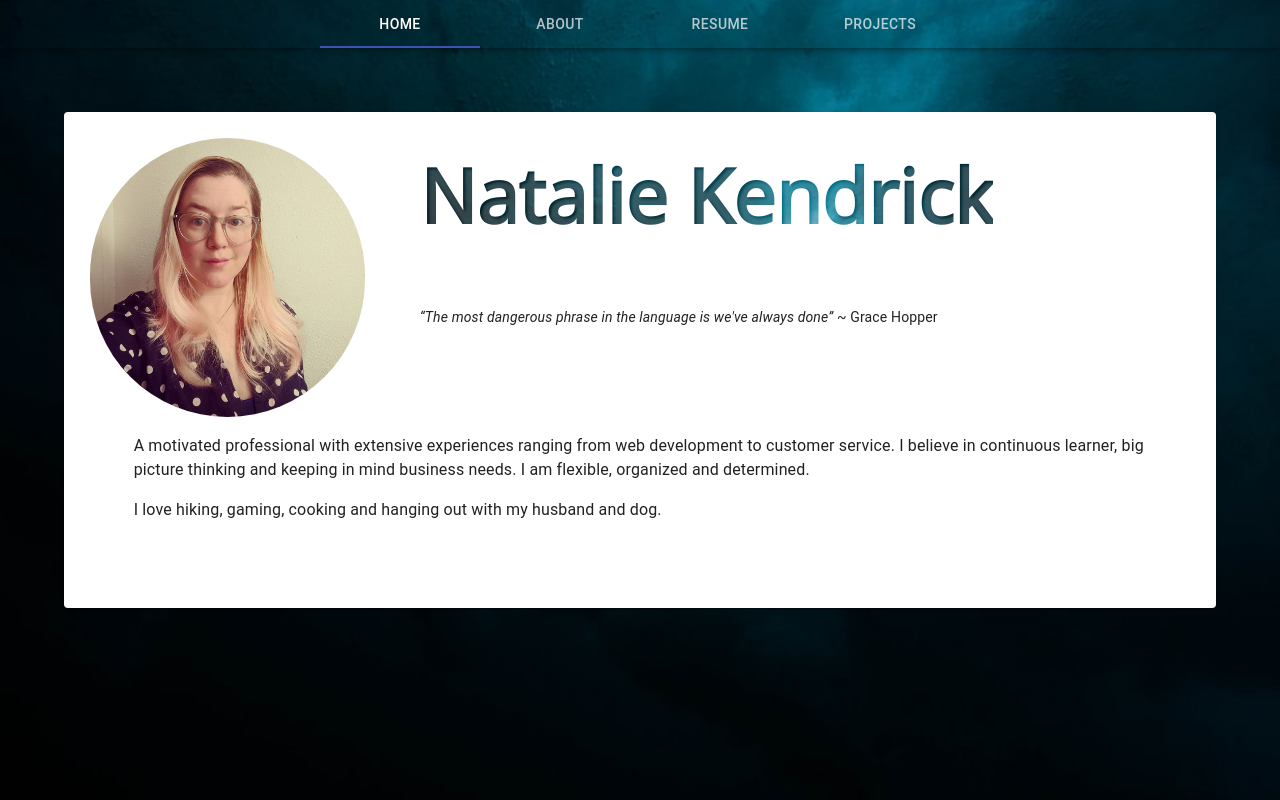
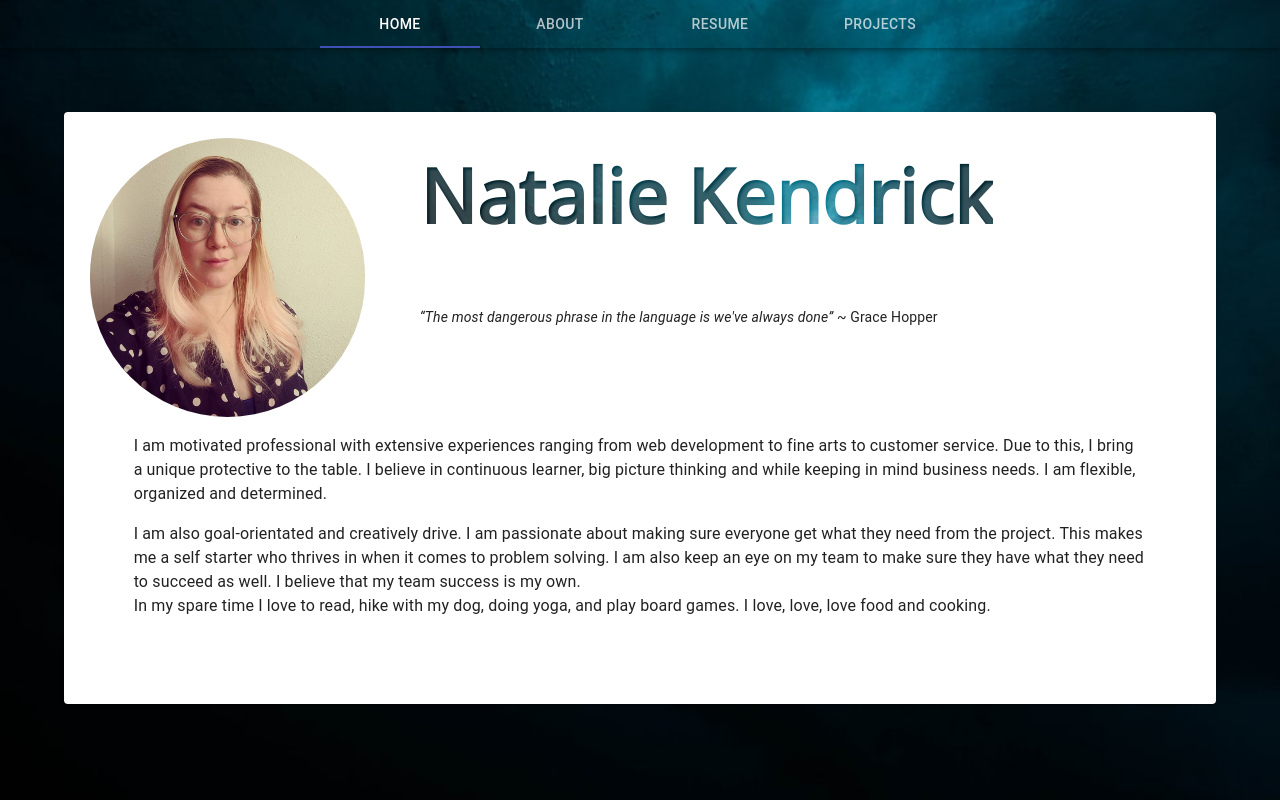
Before and after one commit to listenToRipley/nataliekendrick, a React (Create React App) app: page /about in a window 1280 px wide. Built offline with nearby package versions, Linux system fonts and the light colour scheme.

Commit message:
updated text on about page

```diff
--- a/src/Components/About.js
+++ b/src/Components/About.js
@@ -24,10 +24,11 @@ const About = () => {
     </em> ~ Grace Hopper</p>
     <div className="aboutBody">
     <Typography paragraph>
-    A motivated professional with extensive experiences ranging from web development to customer service. I believe in continuous learner, big picture thinking and keeping in mind business needs. I am flexible, organized and determined.
+    I am motivated professional with extensive experiences ranging from web development to fine arts to customer service. Due to this, I bring a unique protective to the table. I believe in continuous learner, big picture thinking and while keeping in mind business needs. I am flexible, organized and determined.
     </Typography>
+    <Typography> I am also goal-orientated and creatively drive. I am passionate about making sure everyone get what they need from the project. This makes me a self starter who thrives in when it comes to problem solving. I am also keep an eye on my team to make sure they have what they need to succeed as well. I believe that my team success is my own.</Typography>
     <Typography paragraph>
-    I love hiking, gaming, cooking and hanging out with my husband and dog.
+    In my spare time I love to read, hike with my dog, doing yoga, and play board games. I love, love, love food and cooking.
     </Typography>
     </div>
   </Paper>
```
